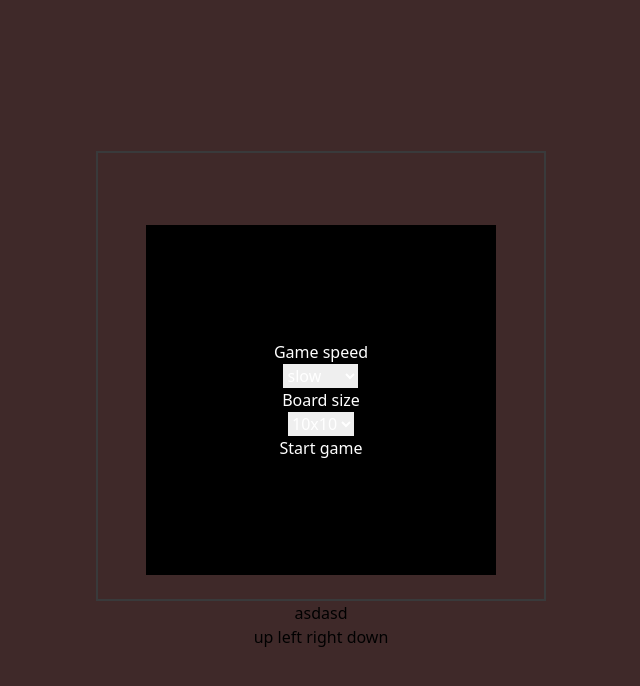
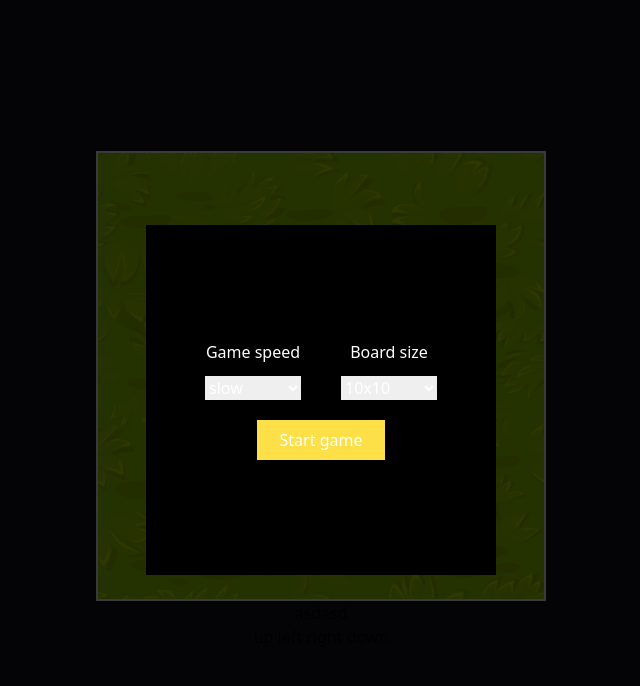
Before and after one commit to McCowsky/Snake, a website: page index.html in a window 1280 px wide. Shown: the whole page, without its empty margins (319-959 px from the left). Drawn offline with Linux system fonts and the light colour scheme.

Commit message:
replace circle with apple

```diff
--- a/index.html
+++ b/index.html
@@ -15,9 +15,9 @@
 </head>
 
 <body class="h-full">
-    <div class="bg-red-300 w-full h-full sm:h-[100vh] sm:flex sm:flex-col sm:items-center sm:justify-center relative">
+    <div class="bg-[#101119] w-full h-full sm:h-[100vh] sm:flex sm:flex-col sm:items-center sm:justify-center relative">
         <div class="w-full aspect-square sm:max-w-[450px] sm:max-h-[450px]">
-            <canvas id="canvas" class="block border-2 "></canvas>
+            <canvas id="canvas" class="block border-2 bg-[url('/dist/img/grass.jpg')] bg-cover"></canvas>
 
         </div>
         <h3 id="pointBox">asdasd</h3>
@@ -32,21 +32,28 @@
         </div> -->
         <div class="w-full h-full bg-black/75 absolute top-0 text-white flex flex-col items-center justify-center"
             id="mainMenu">
-            <div class="w-[350px] h-[350px] bg-black flex flex-col items-center justify-center">
-                <h2 class="hidden" id="gameOver">GAME OVER</h2>
-                <form action="" class="flex flex-col items-center justify-center">
+            <div class="w-[350px] h-[350px] bg-black flex flex-col gap-10 items-center justify-center">
+                <h2 class="hidden text-3xl" id="gameOver">GAME OVER</h2>
+                <form action="" class="flex flex-col gap-5 items-center justify-center">
+                    <div class="flex gap-10">
+                        <div class="flex flex-col gap-3 items-center">
                             <label for="speed">Game speed</label>
-                    <select name="speed" id="speed">
+                            <select name="speed" class="w-24" id="speed">
                                 <option value="slow">slow</option>
                                 <option value="normal">normal</option>
                                 <option value="fast">fast</option>
                             </select>
+                        </div>
+                        <div class="flex flex-col gap-3 items-center">
+
                             <label for="size">Board size</label>
-                    <select name="size" id="size">
+                            <select name="size" class="w-24" id="size">
                                 <option value="10">10x10</option>
                                 <option value="15">15x15</option>
                             </select>
-                    <button id="startButton">Start game</button>
+                        </div>
+                    </div>
+                    <button class="py-2 bg-yellow-300 w-32" id="startButton">Start game</button>
                 </form>
             </div>
         </div>
--- a/src/ts/canvas.ts
+++ b/src/ts/canvas.ts
@@ -11,16 +11,24 @@ canvas.style.height = "100%";
 canvas.width = canvas.offsetWidth;
 canvas.height = canvas.offsetHeight;
 const SCREEN_CENTER = { x: canvas.offsetWidth / 2, y: canvas.offsetHeight / 2 };
-console.log(canvas.width);
+
+let appleImage = new Image();
+appleImage.src = "../../dist/img/apple.png";
 
 //let points = 0;
-let speed = 5;
+let speed = 3;
 let grid = 10;
 let gridSize = canvas.width / grid;
+console.log(gridSize);
 let stopGame = true;
 let stopDrawFruit = false;
 let fruitX = 0;
 let fruitY = 0;
+const spawnPoint = {
+  x: Math.floor(grid / 2) * gridSize,
+  y: Math.floor(grid / 2) * gridSize,
+};
+
 // window.addEventListener("resize", () => {
 //   let canvas = document.getElementById(" #canvas") as HTMLCanvasElement;
 //   canvas.width = window.innerWidth;
@@ -86,22 +94,38 @@ class Fruit {
     this.size = size;
   }
   randomCoords() {
-    const randomX = Math.floor(Math.random() * grid + 1) * gridSize - gridSize / 2;
+    const randomX = Math.floor(Math.random() * grid + 1) * gridSize - (gridSize * 3) / 4;
+    const randomY = Math.floor(Math.random() * grid + 1) * gridSize - (gridSize * 3) / 4;
+    console.log(randomX);
+    console.log(randomY);
 
-    const randomY = Math.floor(Math.random() * grid + 1) * gridSize - gridSize / 2;
+    //JESLI OWOC POKRYWA SIE Z WEZEM TO GENERUJ OWOC JESZCZE RAZ
+    if (
+      snakeParts.some((e) => {
+        return (
+          e.pos.x + gridSize / 2 == randomX + gridSize / 4 &&
+          e.pos.y + gridSize / 2 == randomY + gridSize / 4
+        );
+      })
+    ) {
+      console.log("PPPPPPPPPPPPP");
 
-    return [randomX, randomY];
+      fruit.drawFruit();
+    } else return [randomX, randomY];
   }
   drawFruit() {
     if (!stopDrawFruit) {
       const randomCoords = this.randomCoords();
 
-      fruitX = randomCoords[0];
-      fruitY = randomCoords[1];
+      if (randomCoords != undefined) {
+        fruitX = randomCoords[0];
+        fruitY = randomCoords[1];
+      }
     }
-    ctx?.beginPath();
-    ctx?.arc(fruitX, fruitY, this.size.r, 0, 2 * Math.PI);
-    ctx?.stroke();
+    // ctx?.beginPath();
+    // ctx?.arc(fruitX, fruitY, this.size.r, 0, 2 * Math.PI);
+    // ctx?.stroke();
+    ctx?.drawImage(appleImage, fruitX, fruitY, this.size.r, this.size.r);
   }
 }
 
@@ -159,7 +183,7 @@ class Game {
     game = new Game();
     snakeParts = [
       new Snake(
-        { x: SCREEN_CENTER.x, y: SCREEN_CENTER.y },
+        { x: spawnPoint.x, y: spawnPoint.y },
         { x: 0, y: 0 },
         { w: gridSize, h: gridSize }
       ),
@@ -169,7 +193,10 @@ class Game {
       //   { w: gridSize, h: gridSize }
       // ),
     ];
-    fruit = new Fruit({ x: gridSize / 2, y: gridSize / 2 }, { r: gridSize / 2 });
+    fruit = new Fruit(
+      { x: gridSize - (gridSize * 3) / 4, y: gridSize - (gridSize * 3) / 4 },
+      { r: gridSize / 2 }
+    );
 
     game.animate();
   }
@@ -204,26 +231,15 @@ class Game {
     }
 
     snakeParts.push(
-      new Snake(
-        {
-          x: snakeX,
-          y: snakeY,
-        },
-        {
-          x: 0,
-          y: 0,
-        },
-        { w: gridSize, h: gridSize }
-      )
+      new Snake({ x: snakeX, y: snakeY }, { x: 0, y: 0 }, { w: gridSize, h: gridSize })
     );
-    console.log(snakeParts);
   }
 
   collisionDetect() {
     snakeParts[0].collision = false;
 
     if (
-      this.intersect(
+      this.intersectWithFruit(
         snakeParts[0].pos.x,
         snakeParts[0].pos.y,
         snakeParts[0].size.w,
@@ -239,7 +255,7 @@ class Game {
     }
   }
 
-  intersect(
+  intersectWithFruit(
     x1: number,
     y1: number,
     w1: number,
@@ -251,14 +267,24 @@ class Game {
     if (x2 >= w1 + x1 || x1 >= r + x2 || y2 >= h1 + y1 || y1 >= r + y2) return false;
     return true;
   }
-
+  intersectWithSnake() {
+    for (let i = 4; i < snakeParts.length; i++) {
+      if (
+        snakeParts[0].pos.x == snakeParts[i].pos.x &&
+        snakeParts[0].pos.y == snakeParts[i].pos.y
+      ) {
+        game.gameOver();
+      }
+    }
+  }
   outOfBoard() {
     if (
-      snakeParts[0].pos.x < 0 ||
-      snakeParts[0].pos.x + gridSize > canvas.offsetWidth ||
-      snakeParts[0].pos.y < 0 ||
-      snakeParts[0].pos.y + gridSize > canvas.offsetHeight
+      snakeParts[0].pos.x + gridSize / 2 < 0 ||
+      snakeParts[0].pos.x + gridSize / 2 > canvas.width ||
+      snakeParts[0].pos.y + gridSize / 2 < 0 ||
+      snakeParts[0].pos.y + gridSize / 2 > canvas.height
     ) {
+      console.log(snakeParts[0].pos.x + "  " + gridSize + "  " + canvas.offsetWidth);
       game.gameOver();
     }
   }
@@ -268,6 +294,7 @@ class Game {
     // for (let i = 0; i <= snakeParts.length - 1; i++) snakeParts[i].update();
     snakeParts[0].update();
     game.collisionDetect();
+    game.intersectWithSnake();
     game.outOfBoard();
     ctx?.clearRect(0, 0, canvas.width, canvas.height);
     for (let i = 0; i <= snakeParts.length - 1; i++) snakeParts[i].drawSnake();
@@ -283,12 +310,15 @@ class Game {
 let game = new Game();
 let snakeParts = [
   new Snake(
-    { x: SCREEN_CENTER.x, y: SCREEN_CENTER.y },
+    { x: spawnPoint.x, y: spawnPoint.y },
     { x: 0, y: 0 },
     { w: gridSize, h: gridSize }
   ),
 ];
-let fruit = new Fruit({ x: gridSize / 2, y: gridSize / 2 }, { r: gridSize / 2 });
+let fruit = new Fruit(
+  { x: gridSize - (gridSize * 3) / 4, y: gridSize - (gridSize * 3) / 4 },
+  { r: gridSize / 2 }
+);
 
 startButton.addEventListener("click", (e) => {
   e.preventDefault();
```
Also changed, not shown: dist/img/apple.png (added), dist/img/grass.jpg (added), dist/js/canvas.js, dist/output.css, 1 other file. Lines whose indentation alone changed are shown as unchanged.
